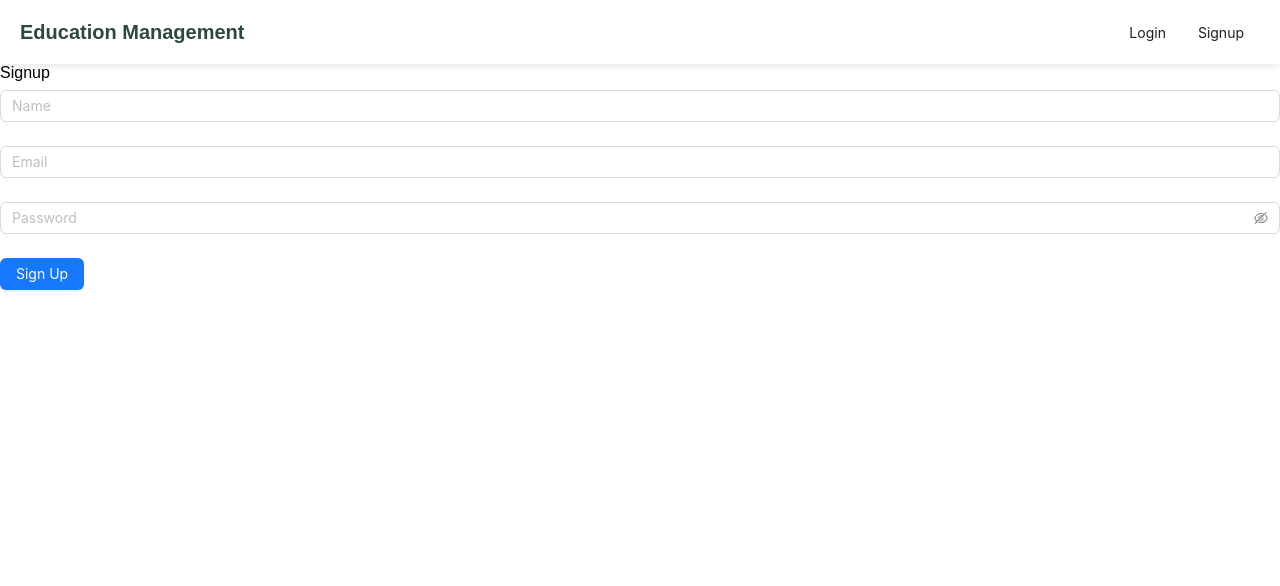
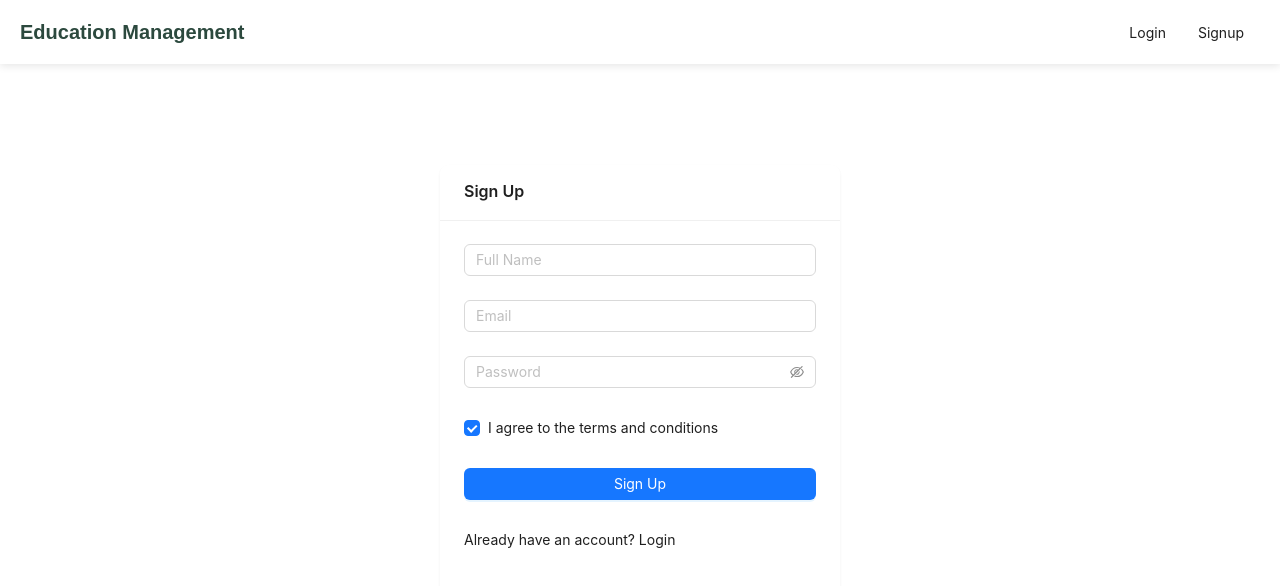
Before and after one commit to kevinchauhan/SWIFTRUT-PT-9-EDUCATION-MANAGEMENT, a React (Vite) app in the folder frontend/: page /signup in a window 1280 px wide. Shown: the top 586 px of the page. Built offline with nearby package versions, Linux system fonts and the light colour scheme; no server answers.

Commit message:
modify login/signup ui

```diff
--- a/frontend/src/pages/Login.jsx
+++ b/frontend/src/pages/Login.jsx
@@ -1,8 +1,9 @@
-import { Form, Input, Button, message } from 'antd';
+// pages/Login.jsx
 import { useState } from 'react';
+import { Form, Input, Button, Checkbox, notification, Card } from 'antd';
+import { Link, useNavigate } from 'react-router-dom';
 import axios from 'axios';
 import useAuthStore from '../store/authStore';
-import { useNavigate } from 'react-router-dom';
 
 const Login = () => {
     const [loading, setLoading] = useState(false);
@@ -12,35 +13,66 @@ const Login = () => {
     const onFinish = async (values) => {
         setLoading(true);
         try {
-            const { email, password } = values;
-            const response = await axios.post(`${import.meta.env.VITE_BACKEND_API_URL}/api/auth/login`, { email, password });
-            login(response.data.user);
-            navigate('/dashboard');
+            const response = await axios.post(`${import.meta.env.VITE_BACKEND_API_URL}/api/auth/login`, values);
+            login(response.data); // store user data in Zustand store
+            notification.success({
+                message: 'Login Successful',
+            });
+            navigate('/dashboard'); // redirect to dashboard
         } catch (error) {
-            message.error('Invalid credentials');
+            notification.error({
+                message: 'Login Failed',
+                description: error.response?.data?.message || 'An error occurred.',
+            });
         } finally {
             setLoading(false);
         }
     };
 
     return (
-        <div className="login-container">
-            <h2>Login</h2>
-            <Form name="login" onFinish={onFinish} initialValues={{ remember: true }} className="login-form">
-                <Form.Item name="email" rules={[{ required: true, message: 'Please input your email!' }]}>
+        <div className="login-container" style={{ display: 'flex', justifyContent: 'center', alignItems: 'center', minHeight: '80vh' }}>
+            <Card
+                title="Login"
+                bordered={false}
+                style={{ width: '100%', maxWidth: 400 }}
+            >
+                <Form
+                    name="login"
+                    initialValues={{ remember: true }}
+                    onFinish={onFinish}
+                    style={{ maxWidth: '100%' }}
+                >
+                    <Form.Item
+                        name="email"
+                        rules={[{ required: true, message: 'Please input your email!' }, { type: 'email', message: 'Invalid email!' }]}
+                    >
                         <Input placeholder="Email" />
                     </Form.Item>
-                <Form.Item name="password" rules={[{ required: true, message: 'Please input your password!' }]}>
+
+                    <Form.Item
+                        name="password"
+                        rules={[{ required: true, message: 'Please input your password!' }]}
+                    >
                         <Input.Password placeholder="Password" />
                     </Form.Item>
+
+                    <Form.Item name="remember" valuePropName="checked">
+                        <Checkbox>Remember me</Checkbox>
+                    </Form.Item>
+
                     <Form.Item>
-                    <Button type="primary" htmlType="submit" loading={loading} className="login-form-button">
+                        <Button type="primary" htmlType="submit" loading={loading} block>
                             Log in
                         </Button>
                     </Form.Item>
+
+                    <Form.Item>
+                        <Link to="/signup">Don't have an account? Sign Up</Link>
+                    </Form.Item>
                 </Form>
+            </Card>
         </div>
     );
-}
+};
 
 export default Login;
--- a/frontend/src/pages/Signup.jsx
+++ b/frontend/src/pages/Signup.jsx
@@ -1,8 +1,8 @@
 // pages/Signup.jsx
-import { Form, Input, Button, message } from 'antd';
 import { useState } from 'react';
+import { Form, Input, Button, Checkbox, notification, Card } from 'antd';
+import { Link, useNavigate } from 'react-router-dom';
 import axios from 'axios';
-import { useNavigate } from 'react-router-dom';
 
 const Signup = () => {
     const [loading, setLoading] = useState(false);
@@ -11,38 +11,74 @@ const Signup = () => {
     const onFinish = async (values) => {
         setLoading(true);
         try {
-            const { name, email, password } = values;
-            const response = await axios.post(`${import.meta.env.VITE_BACKEND_API_URL}/api/auth/signup`, { name, email, password });
-            message.success('Signup successful! Please log in.');
-            navigate('/login');
+            const response = await axios.post(`${import.meta.env.VITE_BACKEND_API_URL}/api/auth/signup`, values);
+            notification.success({
+                message: 'Signup Successful',
+                description: 'You can now log in with your credentials.',
+            });
+            navigate('/login'); // Redirect to login page after successful signup
         } catch (error) {
-            message.error('Error during signup');
+            notification.error({
+                message: 'Signup Failed',
+                description: error.response?.data?.message || 'An error occurred.',
+            });
         } finally {
             setLoading(false);
         }
     };
 
     return (
-        <div className="signup-container">
-            <h2>Signup</h2>
-            <Form name="signup" onFinish={onFinish} className="signup-form">
-                <Form.Item name="name" rules={[{ required: true, message: 'Please input your name!' }]}>
-                    <Input placeholder="Name" />
+        <div className="signup-container" style={{ display: 'flex', justifyContent: 'center', alignItems: 'center', minHeight: '80vh' }}>
+            <Card
+                title="Sign Up"
+                bordered={false}
+                style={{ width: '100%', maxWidth: 400 }}
+            >
+                <Form
+                    name="signup"
+                    initialValues={{ remember: true }}
+                    onFinish={onFinish}
+                    style={{ maxWidth: '100%' }}
+                >
+                    <Form.Item
+                        name="name"
+                        rules={[{ required: true, message: 'Please input your name!' }]}
+                    >
+                        <Input placeholder="Full Name" />
                     </Form.Item>
-                <Form.Item name="email" rules={[{ required: true, message: 'Please input your email!' }]}>
+
+                    <Form.Item
+                        name="email"
+                        rules={[{ required: true, message: 'Please input your email!' }, { type: 'email', message: 'Invalid email!' }]}
+                    >
                         <Input placeholder="Email" />
                     </Form.Item>
-                <Form.Item name="password" rules={[{ required: true, message: 'Please input your password!' }]}>
+
+                    <Form.Item
+                        name="password"
+                        rules={[{ required: true, message: 'Please input your password!' }]}
+                    >
                         <Input.Password placeholder="Password" />
                     </Form.Item>
+
+
+                    <Form.Item name="remember" valuePropName="checked">
+                        <Checkbox>I agree to the terms and conditions</Checkbox>
+                    </Form.Item>
+
                     <Form.Item>
-                    <Button type="primary" htmlType="submit" loading={loading} className="signup-form-button">
+                        <Button type="primary" htmlType="submit" loading={loading} block>
                             Sign Up
                         </Button>
                     </Form.Item>
+
+                    <Form.Item>
+                        <Link to="/login">Already have an account? Login</Link>
+                    </Form.Item>
                 </Form>
+            </Card>
         </div>
     );
-}
+};
 
 export default Signup;
```
Lines whose indentation alone changed are shown as unchanged.
